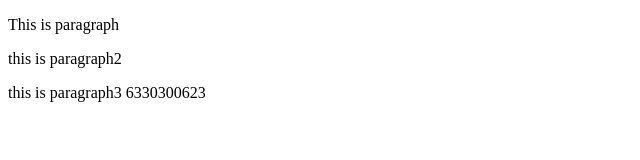
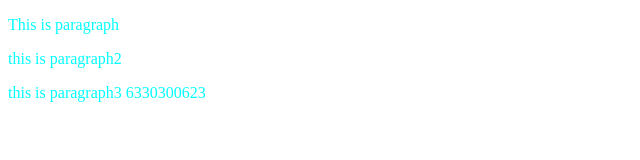
Before and after one commit to LastnightZP/webweb, a plain HTML site: page index.html in a window 1280 px wide. Shown: the whole page, without its empty margins (0-640 px from the left). Drawn offline with Linux system fonts and the light colour scheme.

Commit message:
change form color to aqua

```diff
--- a/index.html
+++ b/index.html
@@ -4,6 +4,11 @@
     <meta charset="UTF-8">
     <meta name="viewport" content="width=device-width, initial-scale=1.0">
     <title>Demo git!!!</title>
+    <style>
+        p{
+            color:aqua
+        }
+    </style>
 </head>
 <body>
     <p>This is paragraph</p>
```
